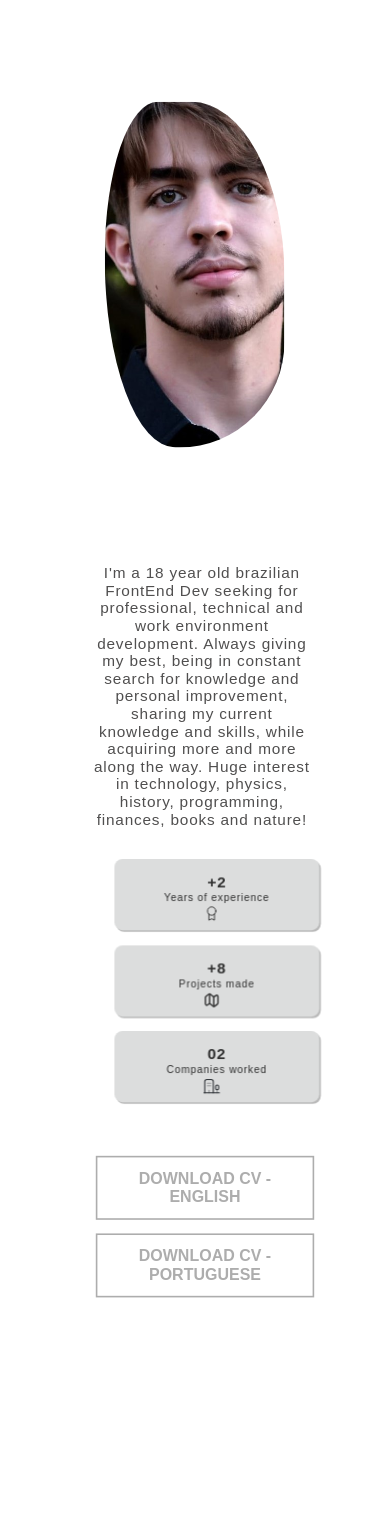
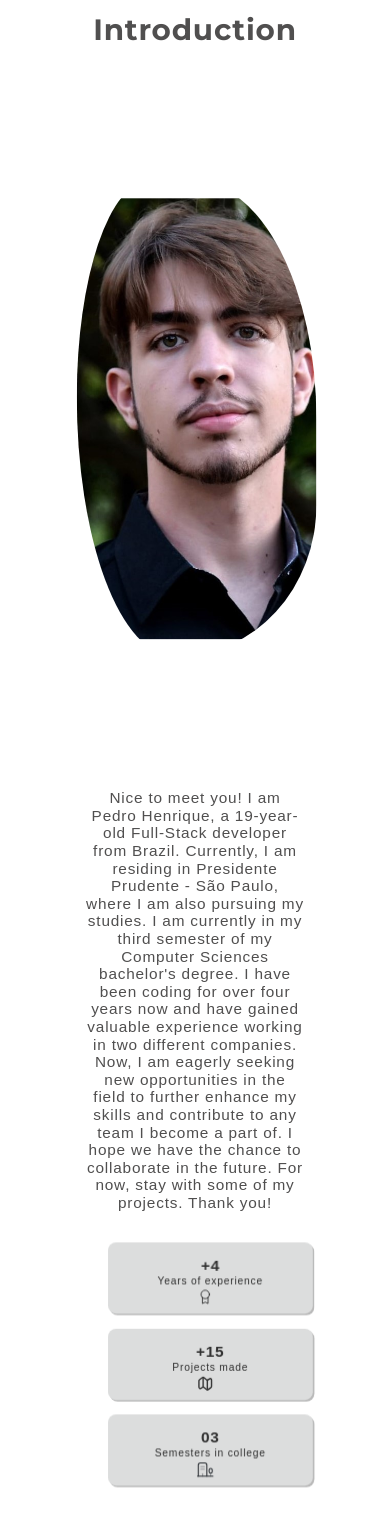
Before and after one commit to PedroMilani04/portfolio2.0, a React (Create React App) app: page / in a window 390 px wide. Shown: the part 1506-3043 px from the top of the page. Before the commit the page ends 2904 px from the top, so only its background shows below. Built offline with nearby package versions, Linux system fonts and the light colour scheme; grey boxes are pictures that could not be loaded.

Commit message:
new content

```diff
--- a/src/components/Intro/Intro.css
+++ b/src/components/Intro/Intro.css
@@ -52,6 +52,8 @@
     border-radius: 20px;
     margin-left: 2vw;
     overflow-y: hidden;
+    overflow-x: hidden;
+
 }
 
 
@@ -427,8 +429,8 @@
 
    @media(max-width: 426px) {
     .personalinfochild {
-        margin-left: 6%;
         width: 70vw;
+        margin: 0;
     }
 
     .cards {
@@ -456,6 +458,22 @@
     .svgaward1 {
         margin-left: 19vw;
     }
+
+
+
+    .aboutall {
+        width: 120vw;
+
+
+    }
+    .image {
+        height: 110vh;
+        width: 120vw;
+    }
+    .image img {
+        width: 120vw;
+        height: 130vh;    /* Maintain the image's aspect ratio */
+      }
 
    }
 
--- a/src/components/Intro/Intro.js
+++ b/src/components/Intro/Intro.js
@@ -44,17 +44,12 @@
                             data-aos-duration="1300"
                         >
                             {" "}
-                            I'm a 18 year old brazilian FrontEnd Dev seeking for professional,
-                            technical and work environment development. Always giving my best,
-                            being in constant search for knowledge and personal improvement,
-                            sharing my current knowledge and skills, while acquiring more and
-                            more along the way. Huge interest in technology, physics, history,
-                            programming, finances, books and nature!
+                            Nice to meet you! I am Pedro Henrique, a 19-year-old Full-Stack developer from Brazil. Currently, I am residing in Presidente Prudente - São Paulo, where I am also pursuing my studies. I am currently in my third semester of my Computer Sciences bachelor's degree. I have been coding for over four years now and have gained valuable experience working in two different companies. Now, I am eagerly seeking new opportunities in the field to further enhance my skills and contribute to any team I become a part of. I hope we have the chance to collaborate in the future. For now, stay with some of my projects. Thank you!
                         </div>
                         <div className="cards">
-                            <div className="years" data-aos="flip-left" data-aos-delay="400">
+                            <div className="years" data-aos="flip-left" >
                                 <span className="number" data-aos="flip-left">
-                                    +2
+                                    +4
                                 </span>{" "}
                                 Years of experience
                                 <svg
@@ -82,8 +77,8 @@
                                     </g>
                                 </svg>
                             </div>
-                            <div className="projects" data-aos="flip-left" data-aos-delay="800">
-                                <span className="number">+8</span> Projects made
+                            <div className="projects" data-aos="flip-left" data-aos-delay="600">
+                                <span className="number">+15</span> Projects made
                                 <svg
                                     viewBox="0 0 24 24"
                                     fill="none"
@@ -121,8 +116,8 @@
                                     </g>
                                 </svg>
                             </div>
-                            <div className="companies" data-aos="flip-left" data-aos-delay="1200">
-                                <span className="number">02</span> Companies worked
+                            <div className="companies" data-aos="flip-left" data-aos-delay="1000">
+                                <span className="number">03</span> Semesters in college
                                 <svg
                                     viewBox="0 0 24 24"
                                     fill="none"
```
